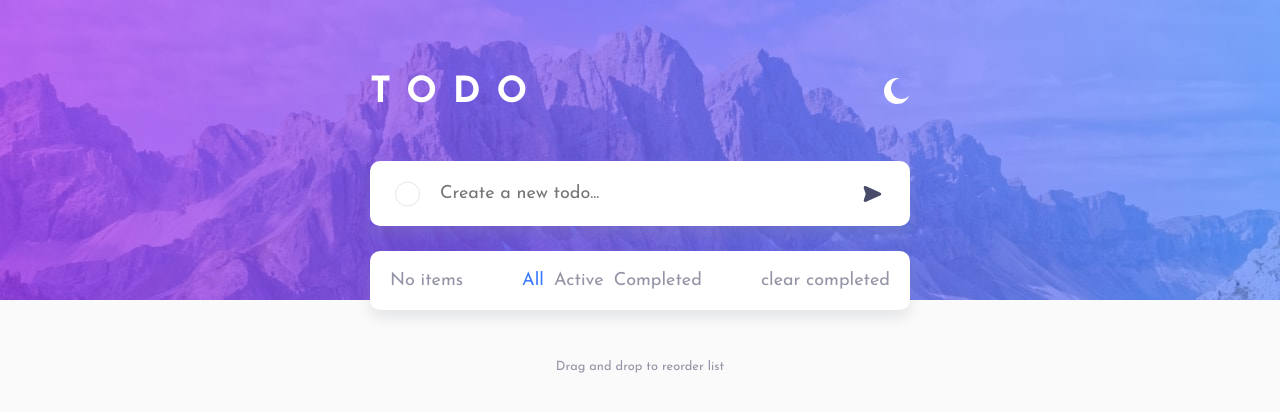
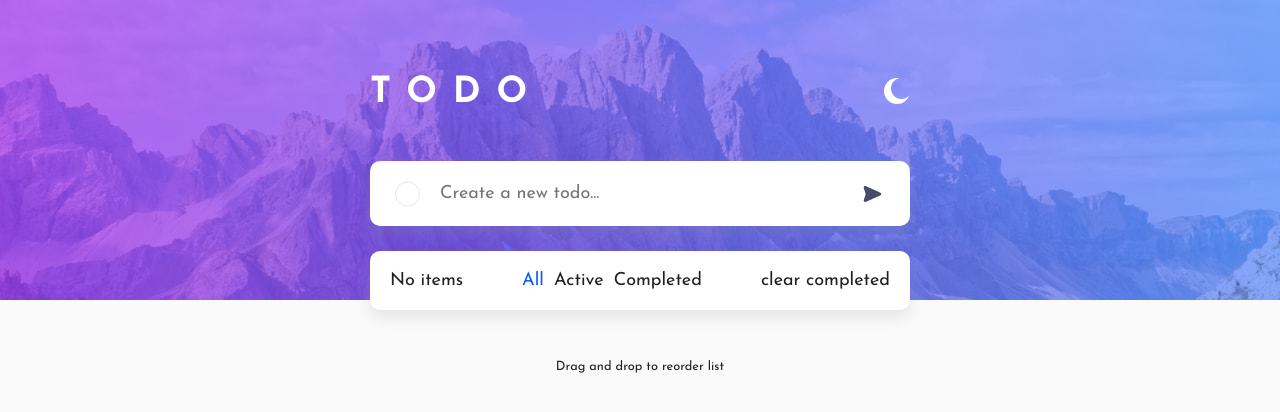
Before and after one commit to PrashanthBalakrishnan/toDoApp-frontendmentor, a React (Vite) app: page / in a window 1280 px wide. Shown: the top 412 px of the page. Built offline with nearby package versions, Linux system fonts and the light colour scheme.

Commit message:
added accessibility test with jest-axe

```diff
--- a/src/components/TodoApp.tsx
+++ b/src/components/TodoApp.tsx
@@ -91,8 +91,16 @@ const TodoApp: React.FC<TodoAppProps> = ({ toggleDarkMode, isDarkMode }) => {
     <main className="main">
       <header className="main__header">
         <h1 className="main__logo">todo</h1>
-        <button onClick={toggleDarkMode} className="main__themebtn">
-          {isDarkMode ? <img src={sun} /> : <img src={moon} />}
+        <button
+          onClick={toggleDarkMode}
+          className="main__themebtn"
+          aria-label="Theme switcher"
+        >
+          {isDarkMode ? (
+            <img src={sun} alt="Sun icon" />
+          ) : (
+            <img src={moon} alt="Moon icon" />
+          )}
         </button>
       </header>
       <TodoForm addTodo={addTodo} />
--- a/src/components/todoForm/TodoForm.tsx
+++ b/src/components/todoForm/TodoForm.tsx
@@ -25,7 +25,7 @@ const TodoForm: React.FC<TodoFormProps> = ({ addTodo }) => {
           onChange={(e) => setNewItem(e.target.value)}
         />
         <div className="form__circle" />
-        <button type="submit">
+        <button type="submit" aria-label="Submit">
           <svg
             width="800px"
             height="800px"
--- a/src/components/todoItem/TodoItem.tsx
+++ b/src/components/todoItem/TodoItem.tsx
@@ -26,6 +26,7 @@ const TodoItem: React.FC<TodoListProps> = ({
     setIsHovered(false);
   };
   return (
+    <ul>
       <li
         className="listItem"
         onMouseEnter={handleMouseEnter}
@@ -38,7 +39,9 @@ const TodoItem: React.FC<TodoListProps> = ({
             onChange={(e) => toggleTodo(id, e.target.checked)}
             className="listItem__hiddenCheckbox"
           />
-        <div className={`listItem__checkboxIcon ${completed ? "checked" : ""}`}>
+          <div
+            className={`listItem__checkboxIcon ${completed ? "checked" : ""}`}
+          >
             {completed && <img src={check} alt="checkicon" />}
           </div>
           <span className={`listItem__label ${completed ? "checkedItem" : ""}`}>
@@ -57,6 +60,7 @@ const TodoItem: React.FC<TodoListProps> = ({
           </button>
         </label>
       </li>
+    </ul>
   );
 };
 export default TodoItem;
--- a/src/components/todoList/TodoList.tsx
+++ b/src/components/todoList/TodoList.tsx
@@ -24,7 +24,7 @@ const TodoList: React.FC<TodoListProps> = ({
   return (
     <Droppable droppableId="ROOT" type="group">
       {(provided) => (
-        <ul
+        <div
           className="list"
           {...provided.droppableProps}
           ref={provided.innerRef}
@@ -66,7 +66,7 @@ const TodoList: React.FC<TodoListProps> = ({
               clear completed
             </button>
           </div>
-        </ul>
+        </div>
       )}
     </Droppable>
   );
--- a/src/index.scss
+++ b/src/index.scss
@@ -27,14 +27,14 @@ li {
 :root {
   scroll-behavior: smooth;
   scroll-padding-top: 2rem;
-  --primary-color: hsl(220, 98%, 61%);
+  --primary-color: hsl(220, 100%, 51%);
   --check-bgcolor: linear-gradient hsl(192, 100%, 67%) to hsl(280, 87%, 65%);
 
   --background-color: hsl(0, 0%, 98%);
   --app-Background-color: hsl(0, 0%, 100%);
-  --completed-text-color: hsl(233, 11%, 84%);
+  --completed-text-color: hsl(0, 0%, 6%);
   --text-color: hsl(235, 19%, 35%);
-  --text-color2: hsl(236, 9%, 61%);
+  --text-color2: hsl(0, 0%, 12%);
   --hover-color: hsl(235, 21%, 11%);
   --boxshadow: rgba(149, 157, 165, 0.2) 0px 8px 14px;
   --border-color: hsl(252, 11%, 91%);
@@ -45,7 +45,7 @@ body[data-theme="dark"] {
   --app-Background-color: hsl(235, 24%, 19%);
   --completed-text-color: hsl(233, 11%, 84%);
   --text-color: hsl(234, 39%, 85%);
-  --text-color2: hsl(234, 11%, 52%);
+  --text-color2: hsl(240, 4%, 86%);
   --hover-color: hsl(236, 33%, 92%);
   --boxshadow: rgba(0, 0, 0, 0.2) 0px 8px 14px;
   --border-color: hsl(235, 17%, 26%);
--- a/src/main.tsx
+++ b/src/main.tsx
@@ -4,7 +4,7 @@ import App from "./App.tsx";
 import "./index.scss";
 
 ReactDOM.createRoot(document.getElementById("root")!).render(
-  <React.StrictMode>
-    <App />
-  </React.StrictMode>
+  // <React.StrictMode>
+  <App />
+  // </React.StrictMode>
 );
```
Also changed, not shown: 1 other file (tests, documents, lock files or other folders). Lines whose indentation alone changed are shown as unchanged.
